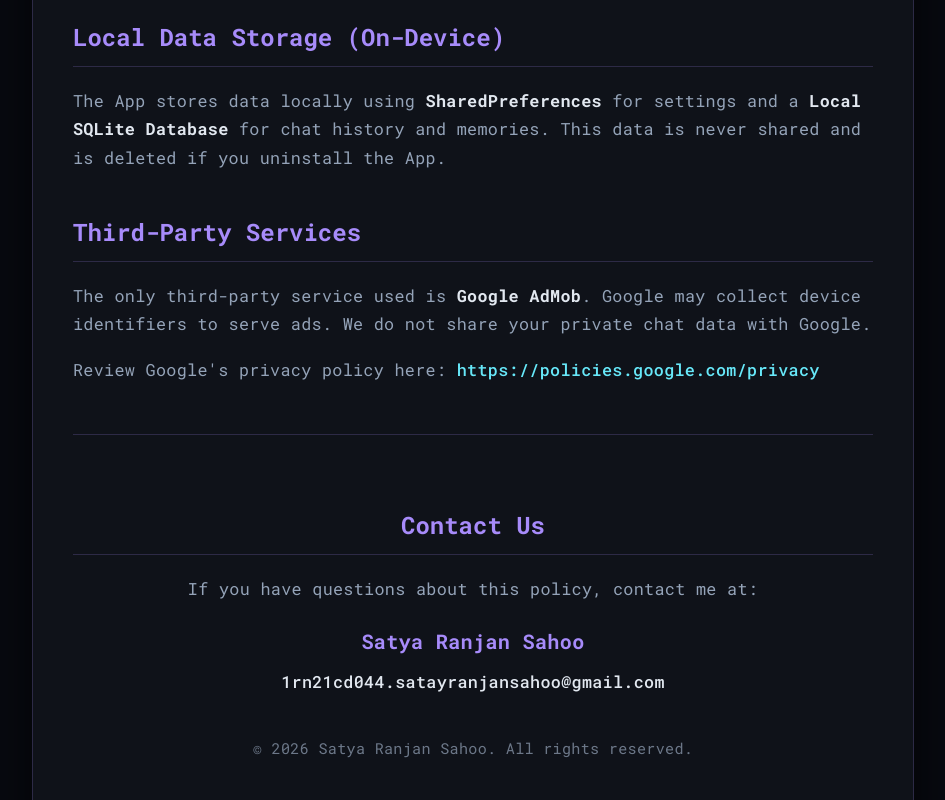
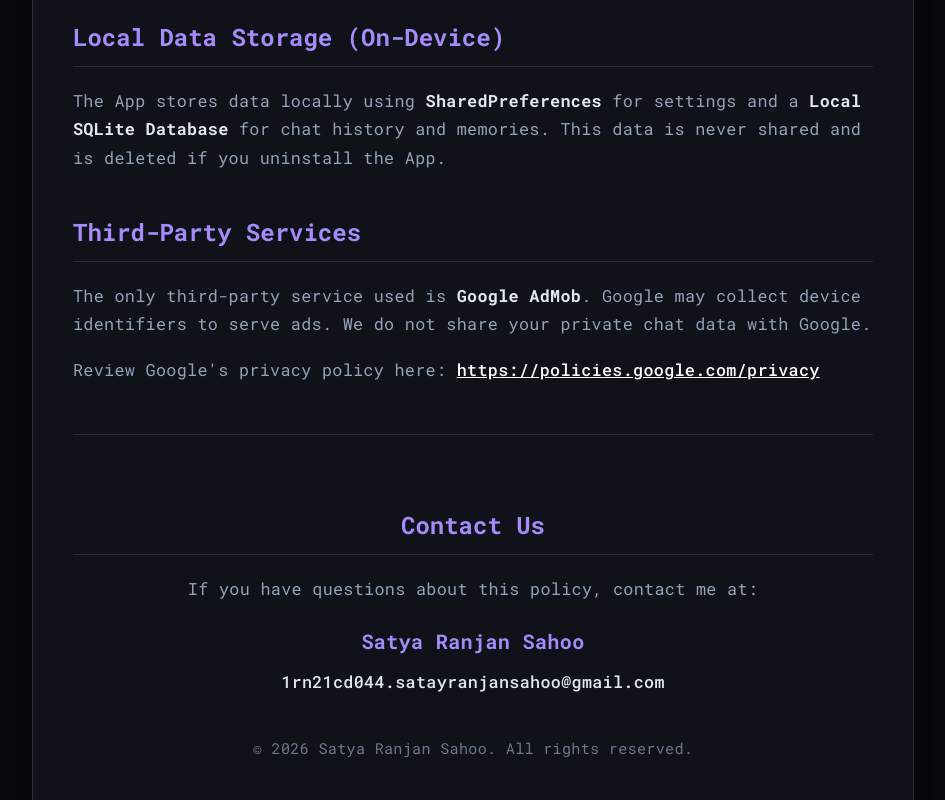
Before and after one commit to satya2025sahoo/Maia_privacy_policy, a plain HTML site: page index.html in a window 1280 px wide. Shown: the part 1634-2434 px from the top of the page, without its empty margins (167-1112 px from the left). Drawn offline with Linux system fonts and the light colour scheme.

Commit message:
Refactor styles and add off-white link class
Removed glow/gradient effects and added a pinkish-purple glow effect. Introduced a specific class for off-white links.

```diff
--- a/index.html
+++ b/index.html
@@ -14,7 +14,6 @@
             --background-color: #07090F; /* Deep Space */
             --text-primary: #E2E8F0; /* Off-white */
             --text-secondary: #94A3B8; /* Muted grey */
-            /* Changed to a solid color to remove the glow/gradient effect */
             --container-bg: #0F1219;
             --border-color: rgba(167, 139, 250, 0.2);
         }
@@ -35,7 +34,6 @@
             background-color: var(--container-bg);
             border: 1px solid var(--border-color);
             border-radius: 24px;
-            /* Removed backdrop-filter to eliminate the "glow" artifacts */
             box-shadow: 0 10px 40px rgba(0, 0, 0, 0.6);
         }
 
@@ -55,6 +53,9 @@
             background-repeat: no-repeat;
             background-position: center;
             background-color: #1a1d26; /* Placeholder color if image fails */
+
+            /* ADDED: Pinkish-purple glow effect */
+            box-shadow: 0 0 30px 10px rgba(217, 70, 239, 0.4);
         }
 
         h1 {
@@ -103,6 +104,12 @@
 
         a:hover {
             opacity: 0.8;
+        }
+
+        /* ADDED: Specific class for the off-white link */
+        .off-white-link {
+            color: #F8FAFC !important; /* Forces it to be off-white instead of cyan */
+            text-decoration: underline;
         }
 
         .contact {
@@ -177,7 +184,7 @@
             <section>
                 <h2>Third-Party Services</h2>
                 <p>The only third-party service used is <strong>Google AdMob</strong>. Google may collect device identifiers to serve ads. We do not share your private chat data with Google.</p>
-                <p>Review Google's privacy policy here: <a href="https://policies.google.com/privacy" target="_blank">https://policies.google.com/privacy</a></p>
+                <p>Review Google's privacy policy here: <a href="https://policies.google.com/privacy" target="_blank" class="off-white-link">https://policies.google.com/privacy</a></p>
             </section>
 
             <section class="contact">
```
